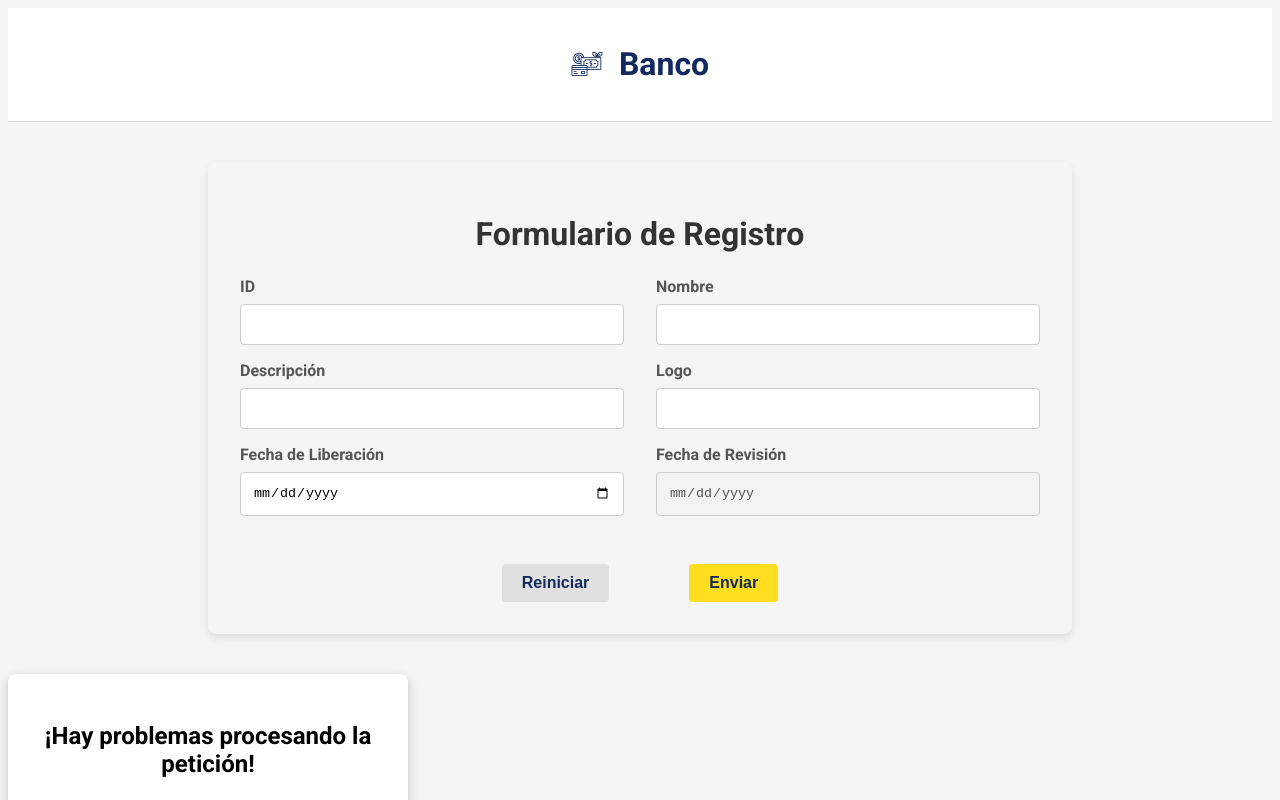
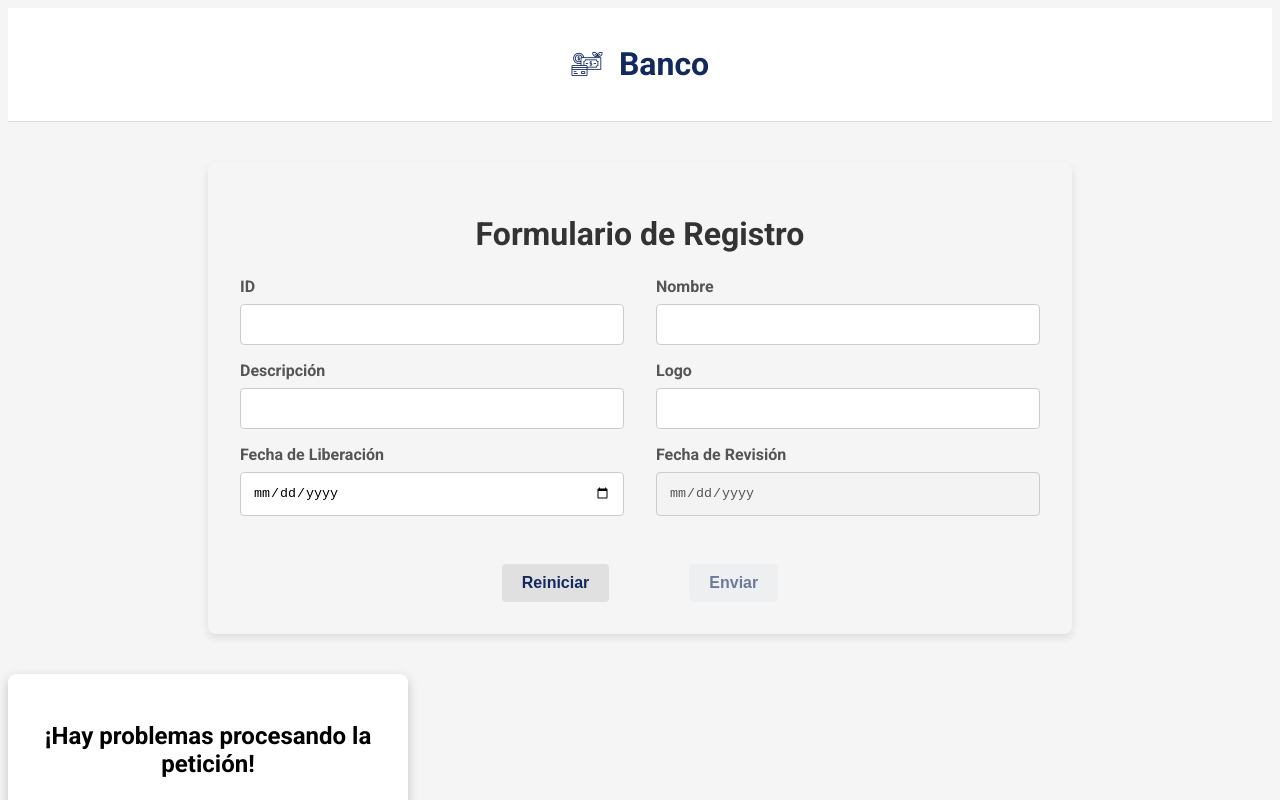
Before and after one commit to reaperjason/TCS-challenge, an Angular app in the folder frontend/tcs-challenge/: page /products in a window 1280 px wide. Both pictures are taken after typing "Sample" into the empty fields and a click on the button "Agregar". Shown: the top 800 px of the page. Built offline with nearby package versions, Linux system fonts and the light colour scheme; no server answers.

Commit message:
feat (product): add css for product form button disabled

```diff
--- a/frontend/tcs-challenge/src/app/products/pages/product-form/product-form.component.html
+++ b/frontend/tcs-challenge/src/app/products/pages/product-form/product-form.component.html
@@ -64,6 +64,7 @@
     <div class="product-form__actions">
       <button type="button" class="button button--secondary button--auto-width" (click)="onReset()">Reiniciar</button>
       <button type="submit" class="button button--primary button--auto-width"
+        [class.button--disabled]="productForm.invalid || productForm.pending"
         [disabled]="productForm.invalid || productForm.pending">Enviar</button>
     </div>
   </form>
--- a/frontend/tcs-challenge/src/app/products/pages/product-form/product-form.component.scss
+++ b/frontend/tcs-challenge/src/app/products/pages/product-form/product-form.component.scss
@@ -14,10 +14,6 @@
   text-align: center;
   color: #333;
   margin-bottom: 1.5rem;
-}
-
-.product-form {
-  /* No se necesitan estilos aquí si el form es solo un contenedor */
 }
 
 .product-form__fields {
--- a/frontend/tcs-challenge/src/styles.scss
+++ b/frontend/tcs-challenge/src/styles.scss
@@ -85,6 +85,12 @@ button {
   background-color: #ffde1f;
 }
 
+.button--disabled {
+  background-color: #e9ecef;
+  cursor: not-allowed;
+  opacity: 0.6;
+}
+
 /* ------------------------------------------------------------- */
 /* BEM SEARCH COMPONENT */
 /* ------------------------------------------------------------- */
```
